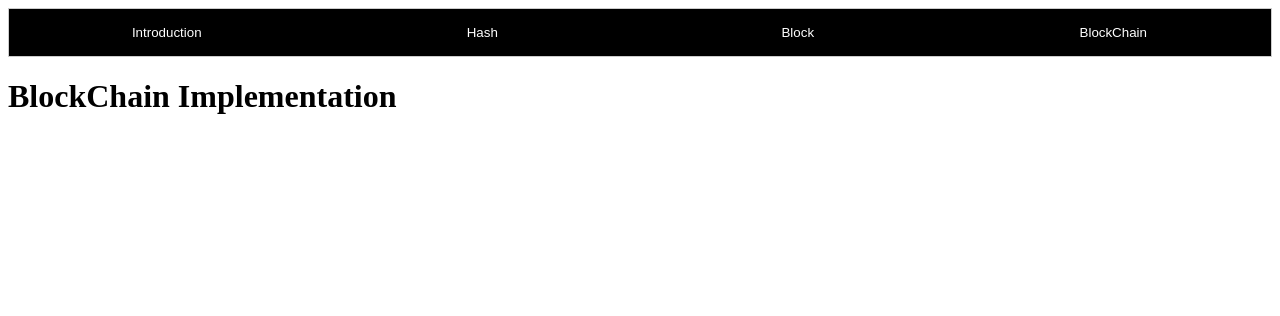
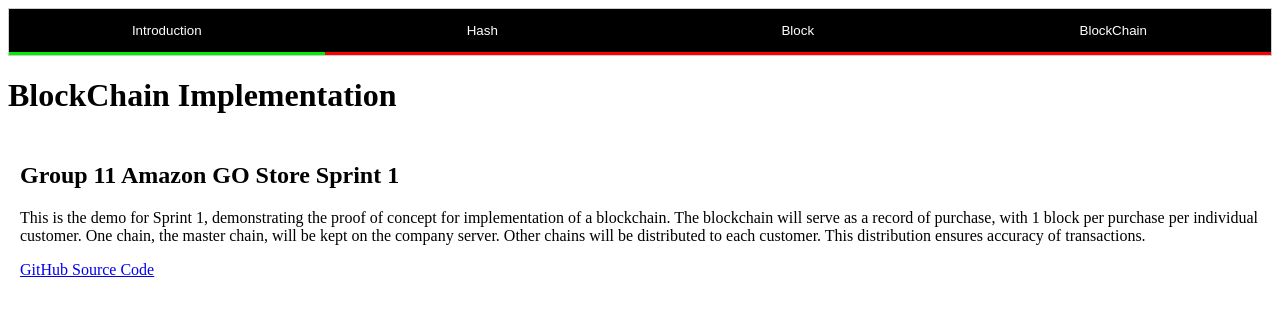
Before and after one commit to Mike-Yue/BlockChain, a website: page BlockChain/Sha256.html in a window 1280 px wide. Drawn offline with Linux system fonts and the light colour scheme.

Commit message:
aesthetic changes

```diff
--- a/BlockChain/Sha256.html
+++ b/BlockChain/Sha256.html
@@ -44,10 +44,11 @@
 
 	.tab button {
     	border-bottom-style: solid;
-    	border-top-style: solid;
-    	border-right-style: solid;
-    	border-left-style: solid;
-    	border-color: black;
+    	border-bottom-width: 3px;
+    	border-top-style: none;
+    	border-right-style: none;
+    	border-left-style: none;
+    	border-color: red;
     	background-color: #000000;
     	color: #ffffff;
     	float: left;
@@ -65,7 +66,7 @@
 	}
 
 	.tab button.active {
- 		border-bottom-color: red;
+ 		border-bottom-color: #00ee00;
 	}
 
 	.tabcontent {
@@ -78,10 +79,10 @@
 
 </head>
 
-<body>
+<body onload = "defaultOpen()">
 
 	<div class = "tab">
-		<button class="tablinks" onclick="openTab(event, 'Introduction')">Introduction</button>
+		<button class="tablinks" id = "defaultOpen" onclick="openTab(event, 'Introduction')">Introduction</button>
   		<button class="tablinks" onclick="openTab(event, 'sha256')">Hash</button>
   		<button class="tablinks" onclick="openTab(event, 'block')">Block</button>
   		<button class="tablinks" onclick="openTab(event, 'blockchain')">BlockChain</button>
--- a/BlockChain/hash.js
+++ b/BlockChain/hash.js
@@ -290,6 +290,10 @@ function mine(id){
 
 }
 
+function defaultOpen(){
+    document.getElementById("defaultOpen").click();
+}
+
 function openTab(event, id) {
     // Declare all variables
     var i, tabcontent, tablinks;
```
